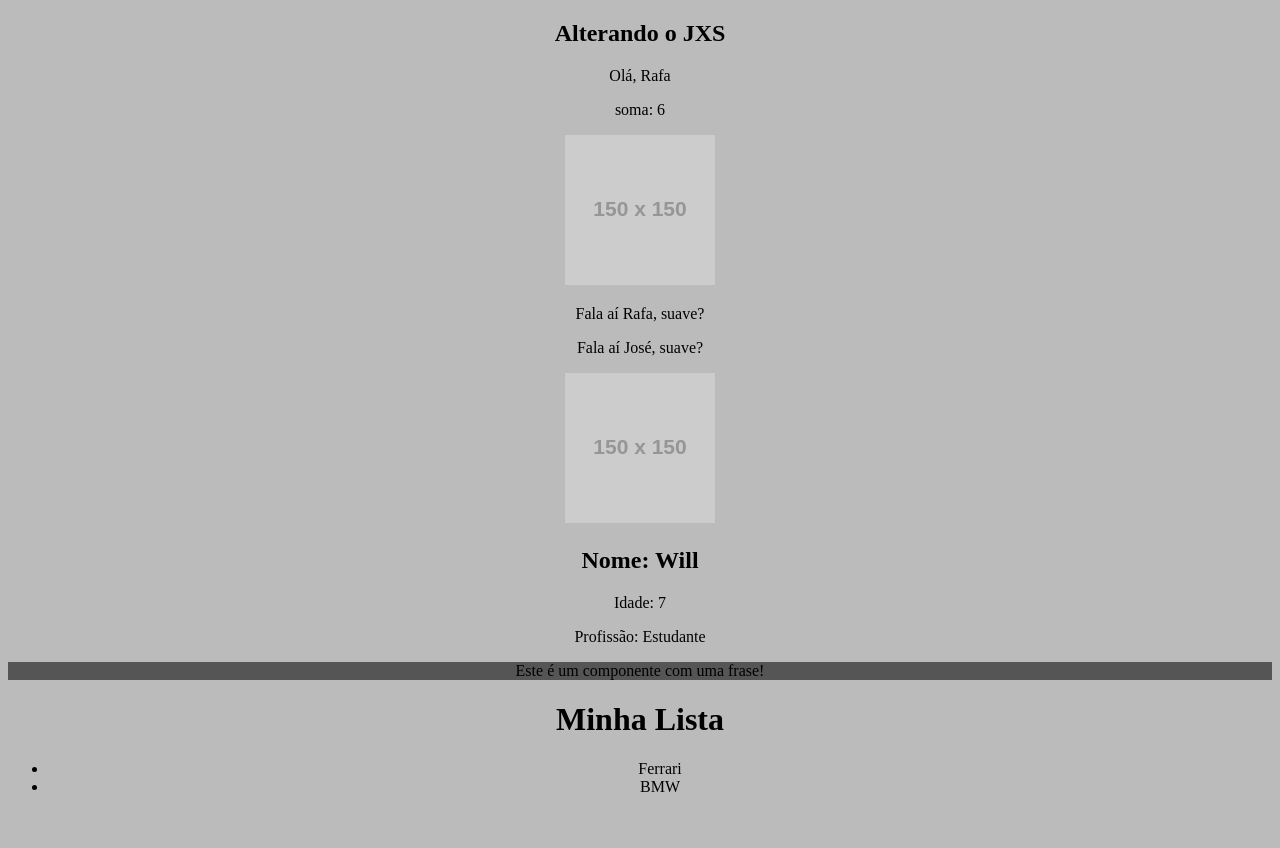
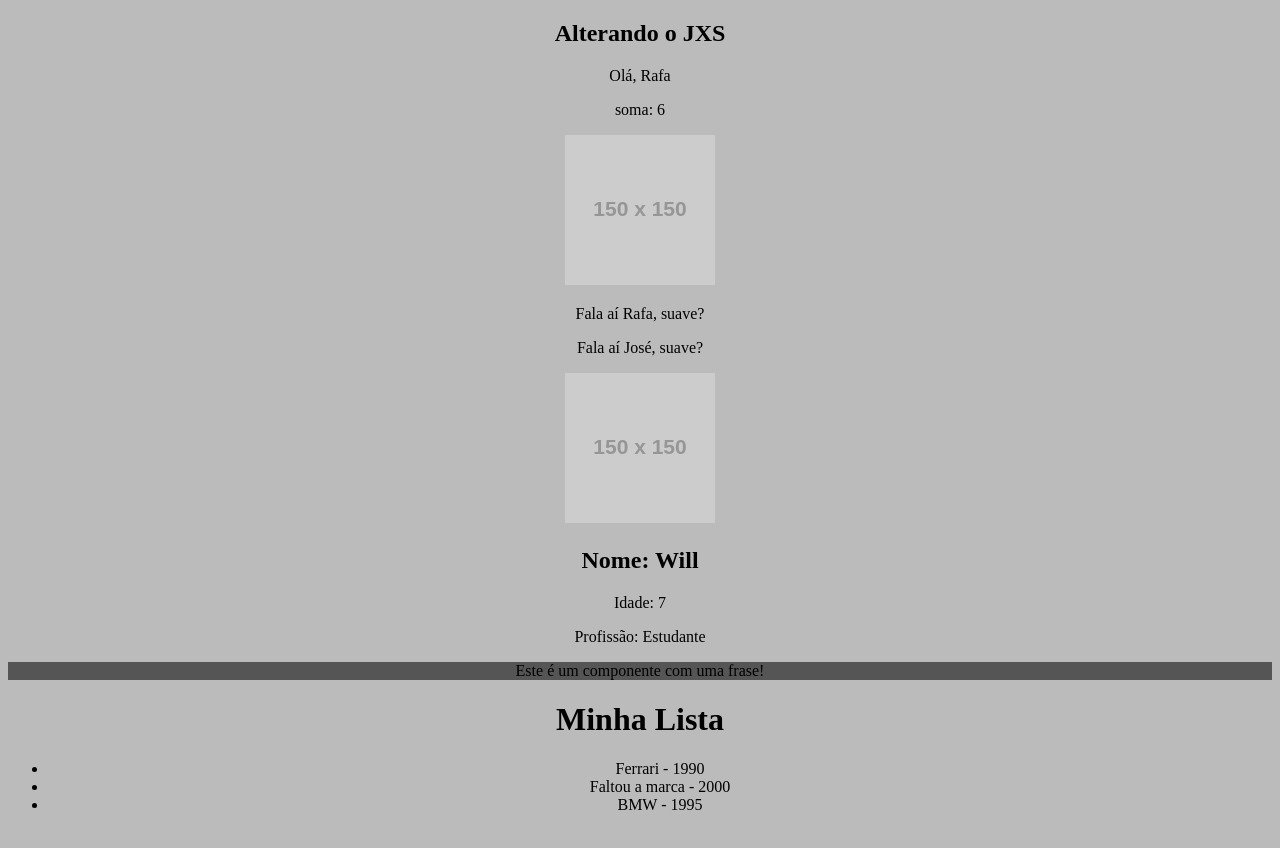
Before and after one commit to ehurafa/react-hora-de-codar, a React (Create React App) app in the folder react-course/: page / in a window 1280 px wide. Shown: the top 848 px of the page. Built offline with nearby package versions, Linux system fonts and the light colour scheme.

Commit message:
advancing in props

```diff
--- a/react-course/src/components/Item.js
+++ b/react-course/src/components/Item.js
@@ -1,9 +1,21 @@
-function Item(props) {
+import PropTypes from 'prop-types'
+
+function Item({brand, release_year}) {
     return(
         <>
-            <li>{props.brand}</li>
+            <li>{brand} - {release_year}</li>
         </>
     )
 }
 
+Item.propTypes = {
+    brand: PropTypes.string.isRequired,
+    release_year: PropTypes.number
+}
+
+Item.defaultProps = {
+    brand: 'Faltou a marca',
+    release_year: 2000
+}
+
 export default Item
--- a/react-course/src/components/List.js
+++ b/react-course/src/components/List.js
@@ -5,8 +5,9 @@ function List() {
         <>
             <h1>Minha Lista</h1>
             <ul>
-                <Item brand="Ferrari" />
-                <Item brand="BMW" />
+                <Item brand="Ferrari" release_year={1990} />
+                <Item />
+                <Item brand="BMW" release_year={1995} />
             </ul>
         </>
     )
```
